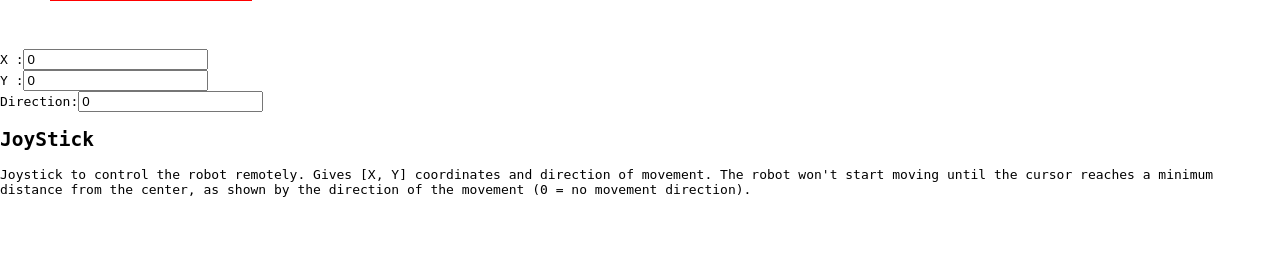
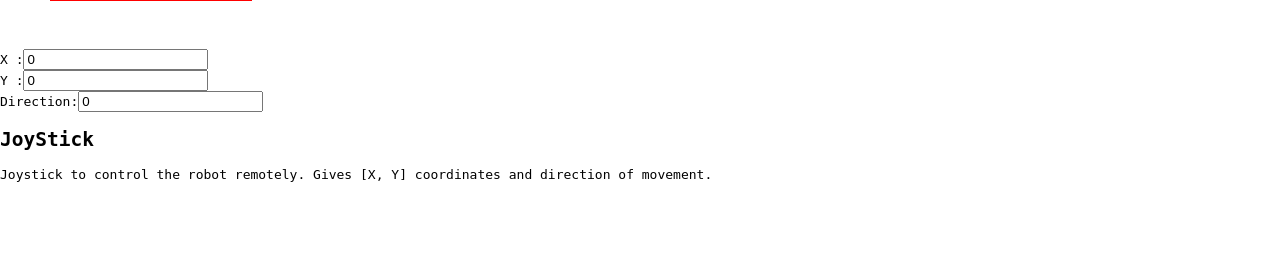
Before and after one commit to jordeam/sel03732021, a Flask app: page / in a window 1280 px wide. Shown: the part 316-596 px from the top of the page. Run offline with Flask 2, Linux system fonts and the light colour scheme; some libraries are stand-ins or nearby versions.

Commit message:
Atualizando controller

```diff
--- a/robo/app0.py
+++ b/robo/app0.py
@@ -8,7 +8,7 @@ from flask_socketio import SocketIO, emit, send
 from engineio.payload import Payload
 
 
-Payload.max_decode_packets = 100
+Payload.max_decode_packets = 500
 
 app = Flask(__name__, template_folder='templates')
 sio = SocketIO(app)
--- a/robo/templates/controller.html
+++ b/robo/templates/controller.html
@@ -46,7 +46,6 @@
 	<script src="{{url_for('static', filename='js/joy.js')}}"></script>
 
 
-	<!-- Example of two JoyStick integrated in the page structure -->
 	<div class="row">
 		<div class="columnCentral">
 			<div id="joy1Div" style="width:200px;height:200px;margin:50px"></div>
@@ -58,7 +57,7 @@
 		<div class="columnCentral">
 			<h2>JoyStick</h2>
 			<p>
-			Joystick to control the robot remotely. Gives [X, Y] coordinates and direction of movement. The robot won't start moving until the cursor reaches a minimum distance from the center, as shown by the direction of the movement (0 = no movement direction).<br /><br />
+			Joystick to control the robot remotely. Gives [X, Y] coordinates and direction of movement.<br /><br />
 			</p>
 		</div>
 
```
